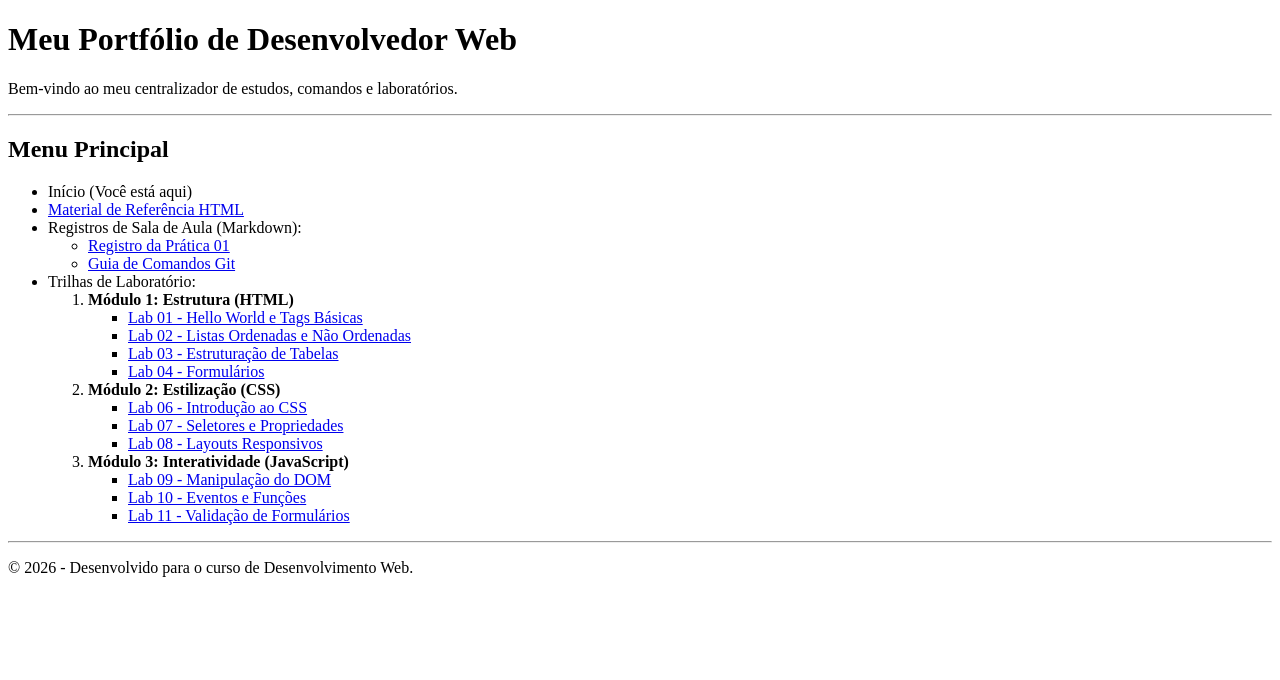
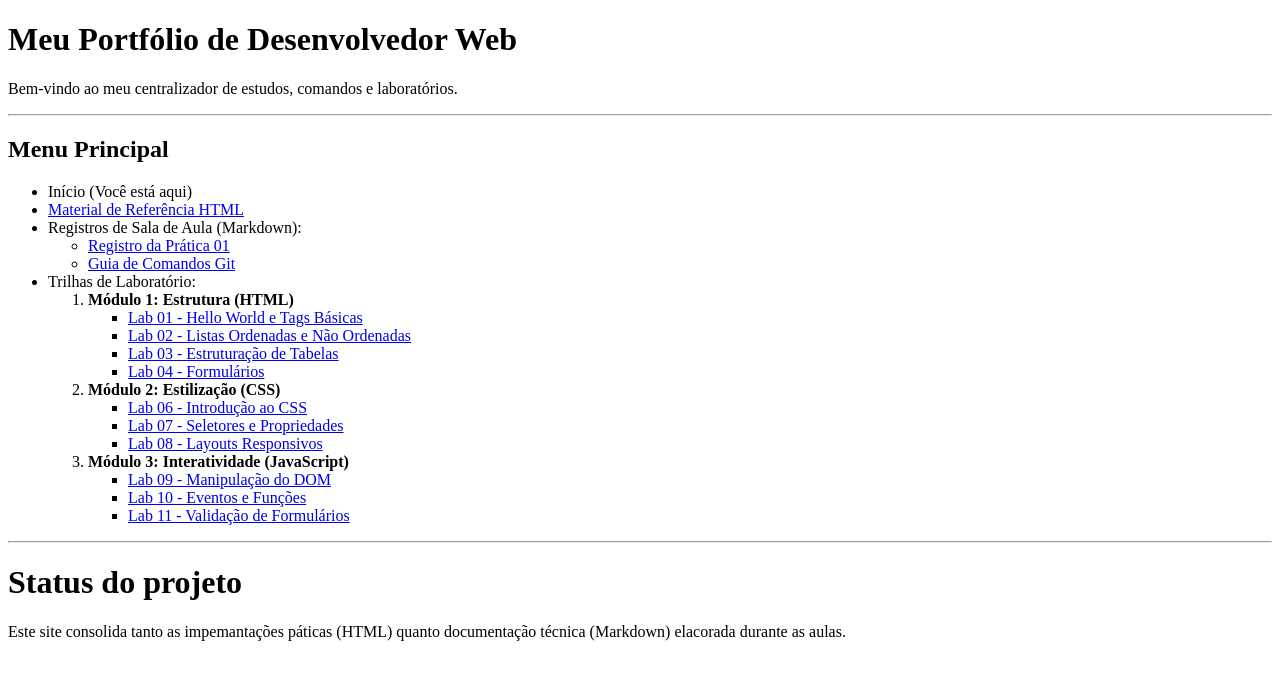
Before and after one commit to Desenvolvimento-Web-2026-2-ENG/lab-carolinasouza, a plain HTML site: page index.html in a window 1280 px wide. Drawn offline with Linux system fonts and the light colour scheme.

Commit message:
Update index.html

```diff
--- a/index.html
+++ b/index.html
@@ -55,7 +55,8 @@
 
     <footer>
         <hr>
-        <p>&copy; 2026 - Desenvolvido para o curso de Desenvolvimento Web.</p>
+        <h1>Status do projeto</h1>
+        <p>Este site consolida tanto as impemantações páticas (HTML) quanto documentação técnica (Markdown) elacorada durante as aulas.</p>
     </footer>
 </body>
 </html>
```
